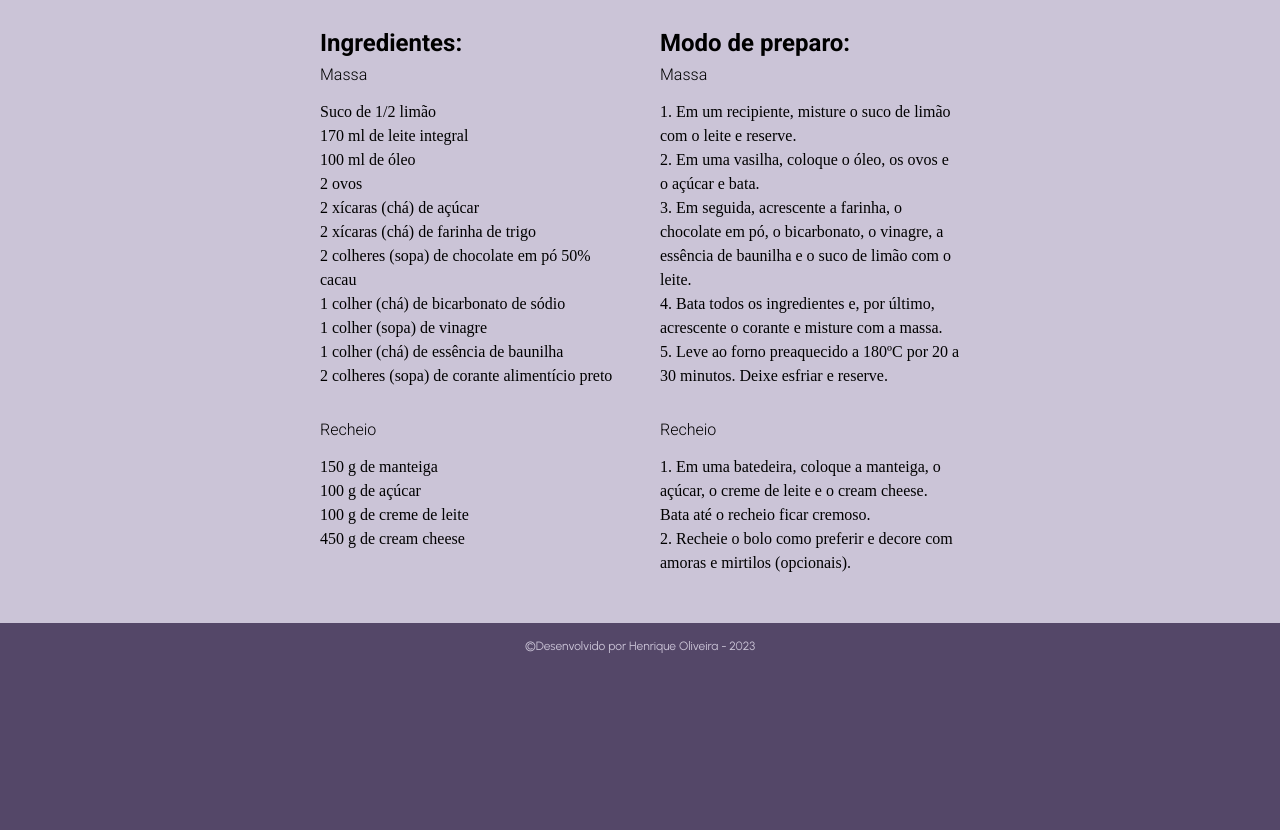
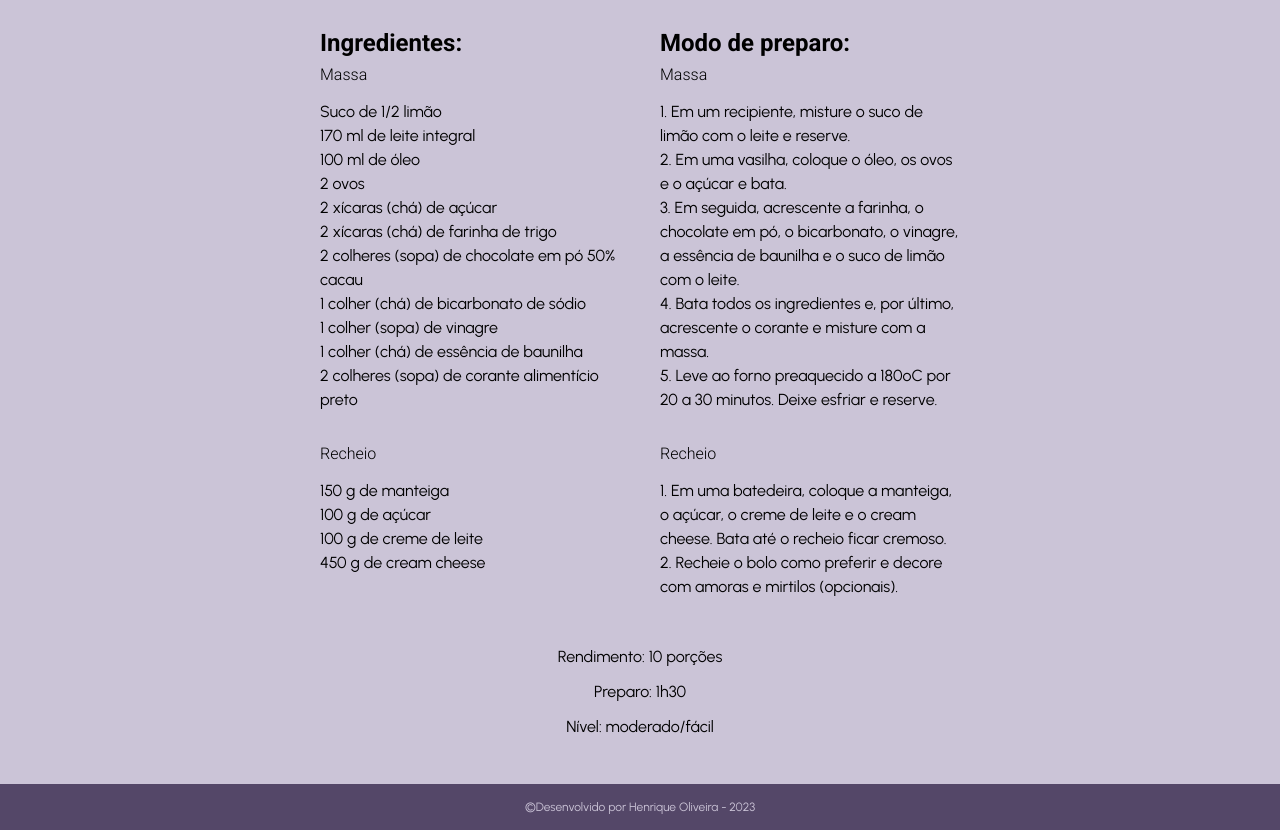
Before and after one commit to Henrique-arievilO/06-Favorite_Food, a plain HTML site: page index.html in a window 1280 px wide. Shown: the part 1043-1873 px from the top of the page. Before the commit the page ends 1712 px from the top, so only its background shows below. Drawn offline with Linux system fonts and the light colour scheme.

Commit message:
Review and addition of new information

```diff
--- a/index.html
+++ b/index.html
@@ -64,7 +64,7 @@
           <div>
             <h3 class="font1-m">Ingredientes:</h3>
             <h4 class="font1-s">Massa</h4>
-            <ul>
+            <ul class="font2-s">
               <li>Suco de 1/2 limão</li>
               <li>170 ml de leite integral</li>
               <li>100 ml de óleo</li>
@@ -78,7 +78,7 @@
               <li>2 colheres (sopa) de corante alimentício preto</li>
             </ul>
             <h4 class="font1-s">Recheio</h4>
-            <ul>
+            <ul class="font2-s">
               <li>150 g de manteiga</li>
               <li>100 g de açúcar</li>
               <li>100 g de creme de leite</li>
@@ -88,7 +88,7 @@
           <div class="single-container">
             <h3 class="font1-m">Modo de preparo:</h3>
             <h4 class="font1-s">Massa</h4>
-            <ol>
+            <ol class="font2-s">
               <li>
                 Em um recipiente, misture o suco de limão com o leite e reserve.
               </li>
@@ -110,7 +110,7 @@
               </li>
             </ol>
             <h4 class="font1-s">Recheio</h4>
-            <ol>
+            <ol class="font2-s">
               <li>
                 Em uma batedeira, coloque a manteiga, o açúcar, o creme de leite
                 e o cream cheese. Bata até o recheio ficar cremoso.
@@ -122,6 +122,11 @@
             </ol>
           </div>
         </div>
+        <div class="simple-container font2-s">
+          <p>Rendimento: 10 porções</p>
+          <p>Preparo: 1h30</p>
+          <p>Nível: moderado/fácil</p>
+        </div>
       </section>
     </main>
     <footer class="bg-container">
--- a/styles/style.css
+++ b/styles/style.css
@@ -88,6 +88,9 @@ ol li{
 li{
     line-height: 1.5;
 }
+.simple-container p{
+    text-align: center;
+}
 footer p{
     text-align: center;
     color: var(--lightColor);
```
Also changed, not shown: assets/image/desktop.png (added), assets/image/mobile.png (added), assets/image/tablet.png (added).
